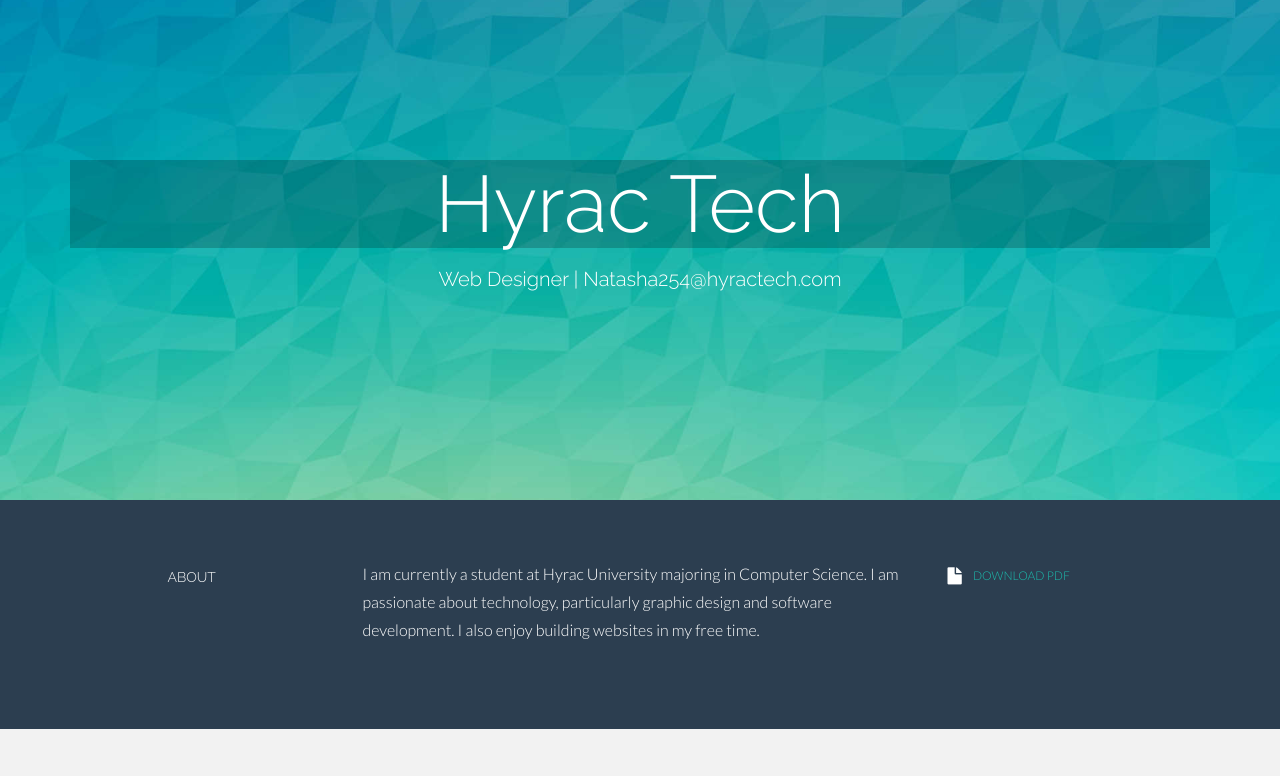
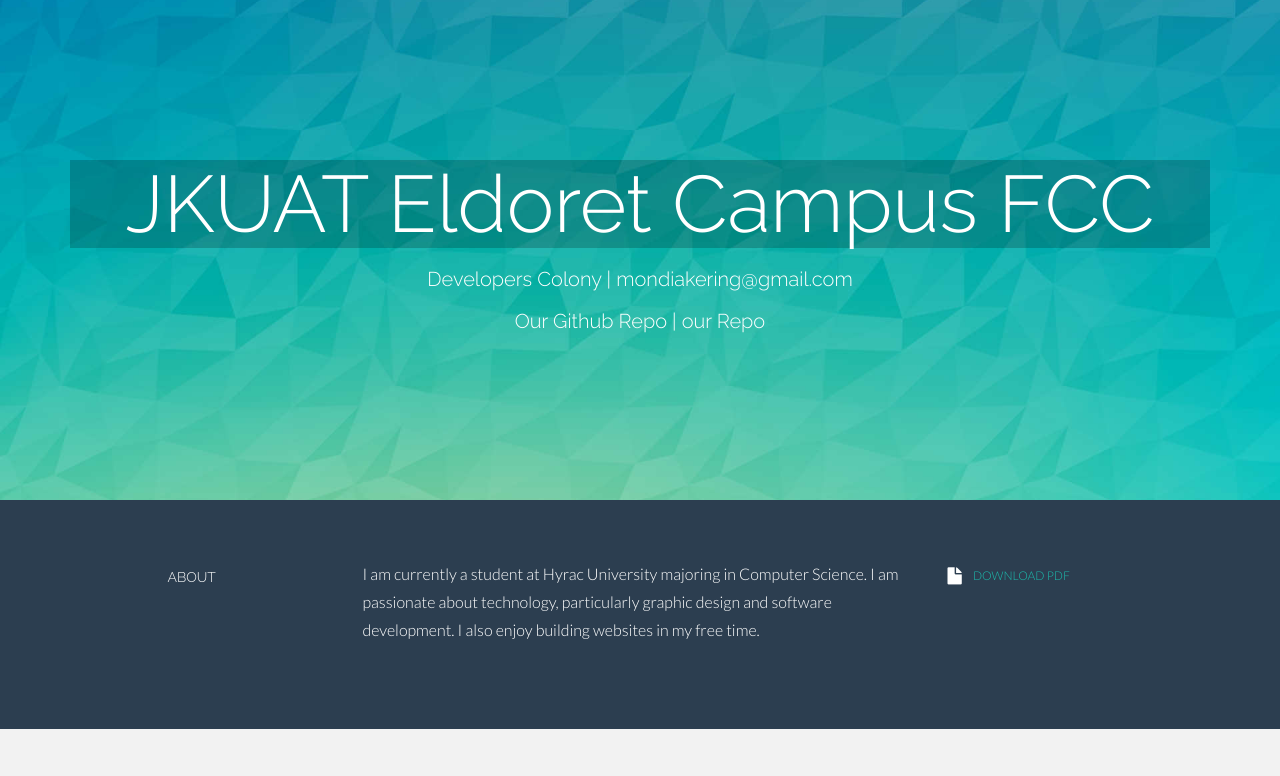
Before and after one commit to EldoJkuat/eldojkuat.github.io, a plain HTML site: page index.html in a window 1280 px wide. Shown: the top 776 px of the page. Drawn offline with Linux system fonts and the light colour scheme.

Commit message:
changed page

```diff
--- a/index.html
+++ b/index.html
@@ -11,7 +11,7 @@
     <link rel="apple-touch-icon" href="icon.png" />
 
 		<!-- EDIT: title -->
-    <title>My Resume Website</title>
+    <title>Eldo Jkuat iTech || Team</title>
 
     <!-- Bootstrap core CSS -->
     <link href="css/bootstrap.css" rel="stylesheet">
@@ -43,9 +43,12 @@
 			<div class="row centered">
 				<div class="col-lg-12">
 					<!-- EDIT: name -->
-					<h1>Hyrac Tech</h1>
+					<h1>JKUAT Eldoret Campus FCC</h1>
 					<!-- EDIT: title | email -->
-					<h3>Web Designer | <a href="mailto:natasha254@hyractech.com" target="_blank">Natasha254@hyractech.com</a></h3>
+					<h3>Developers Colony | <a href="mailto:mondiakering@gmail.com" target="_blank">mondiakering@gmail.com</a></h3>
+					<h3>Our Github Repo |
+						<a href="https://github.com/eldojkuat" target="_blank">our Repo</a>
+					</h3>
 				</div><!--/.col-lg-12 -->
 			</div><!--/.row -->
 		</div><!--/.container -->
```
